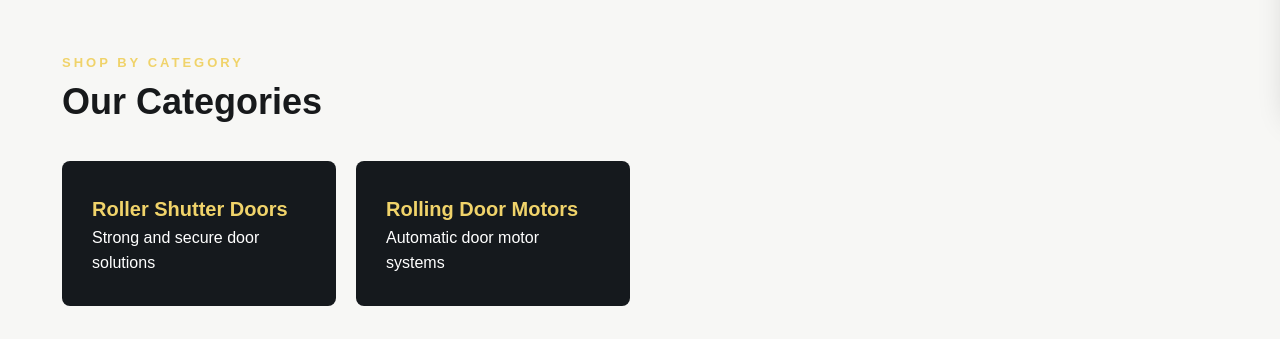
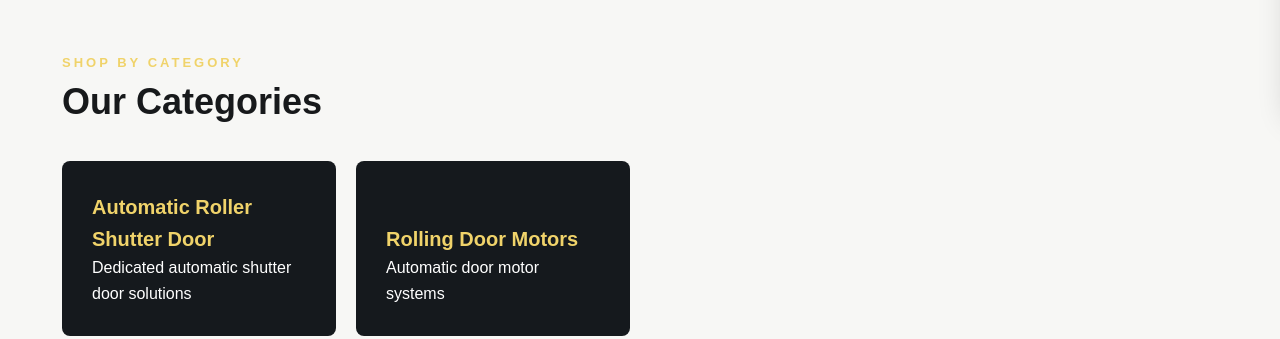
Before and after one commit to johnyjay616-hub/gods-wealth-metals, a plain HTML site: page index.html in a window 1280 px wide. Shown: the part 681-1020 px from the top of the page. Drawn offline with Linux system fonts and the light colour scheme.

Commit message:
Give Automatic Roller Shutter Door its own category

```diff
--- a/index.html
+++ b/index.html
@@ -27,7 +27,7 @@ footer{background:#080909;color:#bbb;text-align:center;padding:35px 22px}footer
 <header><div class="nav"><a class="brand" href="#"><span>GODWEALTH</span> METALS</a><nav><a href="#home">Home</a><a href="#shop">Shop</a><a href="#about">About</a><a href="#contact">Contact</a></nav><button class="cart-btn" onclick="toggleCart()">Cart (<span id="count">0</span>)</button></div></header>
 <main>
 <section class="hero" id="home"><div class="hero-inner"><div class="eyebrow">Strength • Quality • Value</div><h1>Built on quality. Made for lasting value.</h1><p>Shop dependable metal products and building materials from GODWEALTH METALS, with a straightforward experience from product selection to order.</p><a class="btn" href="#shop">Explore Products</a></div></section>
-<section class="section"><div class="section-head"><div><div class="eyebrow">Shop by category</div><h2>Our Categories</h2></div></div><div class="categories"><a class="cat" href="roller-shutter-doors.html"><b>Roller Shutter Doors</b><span>Strong and secure door solutions</span></a><a class="cat" href="rolling-door-motors.html"><b>Rolling Door Motors</b><span>Automatic door motor systems</span></a></div></section>
+<section class="section"><div class="section-head"><div><div class="eyebrow">Shop by category</div><h2>Our Categories</h2></div></div><div class="categories"><a class="cat" href="automatic-roller-shutter-door.html"><b>Automatic Roller Shutter Door</b><span>Dedicated automatic shutter door solutions</span></a><a class="cat" href="rolling-door-motors.html"><b>Rolling Door Motors</b><span>Automatic door motor systems</span></a></div></section>
 <section class="section" id="shop"><div class="section-head"><div><div class="eyebrow">Featured collection</div><h2>Products</h2></div><p>Contact us for current pricing and availability.</p></div><div class="products" id="products"></div></section>
 <section class="about" id="about"><div class="about-grid"><div><div class="eyebrow">About us</div><h2>Reliable metals. Professional service.</h2><p style="margin-top:18px">GODWEALTH METALS is designed as a dependable destination for customers looking for quality metal and building materials.</p></div><div class="checks"><div><b>Quality-focused</b><br>Products presented with clear information.</div><div><b>Customer-first</b><br>A simple way to browse, select and order.</div><div><b>Built to grow</b><br>Ready for payment, delivery and inventory integrations.</div></div></div></section>
 <section class="section contact" id="contact"><div class="section-head"><div><div class="eyebrow">Get in touch</div><h2>Contact GODWEALTH METALS</h2></div></div><div class="contact-box"><div class="contact-card"><h3>Product enquiries</h3><p>Contact us for current prices, availability and product specifications.</p></div><div class="contact-card"><h3>Orders</h3><p>Use the shopping cart to prepare your order. Payment and delivery integration can be connected next.</p></div></div></section>
@@ -36,7 +36,7 @@ footer{background:#080909;color:#bbb;text-align:center;padding:35px 22px}footer
 <aside class="cart" id="cart"><div class="cart-top"><h2>Your Cart</h2><button class="close" onclick="toggleCart()">×</button></div><div id="items"></div><div class="total">Total: <span id="total">Contact for price</span></div><button class="checkout" onclick="checkout()">Order via WhatsApp</button></aside>
 <script>
 const products=[{name:'AC 600KG ROLLING DOOR MOTOR',cat:'Rolling Door Motors',price:null,img:'assets/ac-600kg-rolling-door-motor.jpg'},
-{name:'AUTOMATIC ROLLER SHUTTER DOOR',cat:'Roller Shutter Doors',price:null,img:'assets/roller-shutter-door.jpg',img2:'assets/roller-shutter-door-2.jpg'}
+{name:'AUTOMATIC ROLLER SHUTTER DOOR',cat:'Automatic Roller Shutter Door',price:null,img:'assets/roller-shutter-door.jpg',img2:'assets/roller-shutter-door-2.jpg'}
 ];
 let cart=[];
 const money=n=>n.toLocaleString('en-NG');
```
